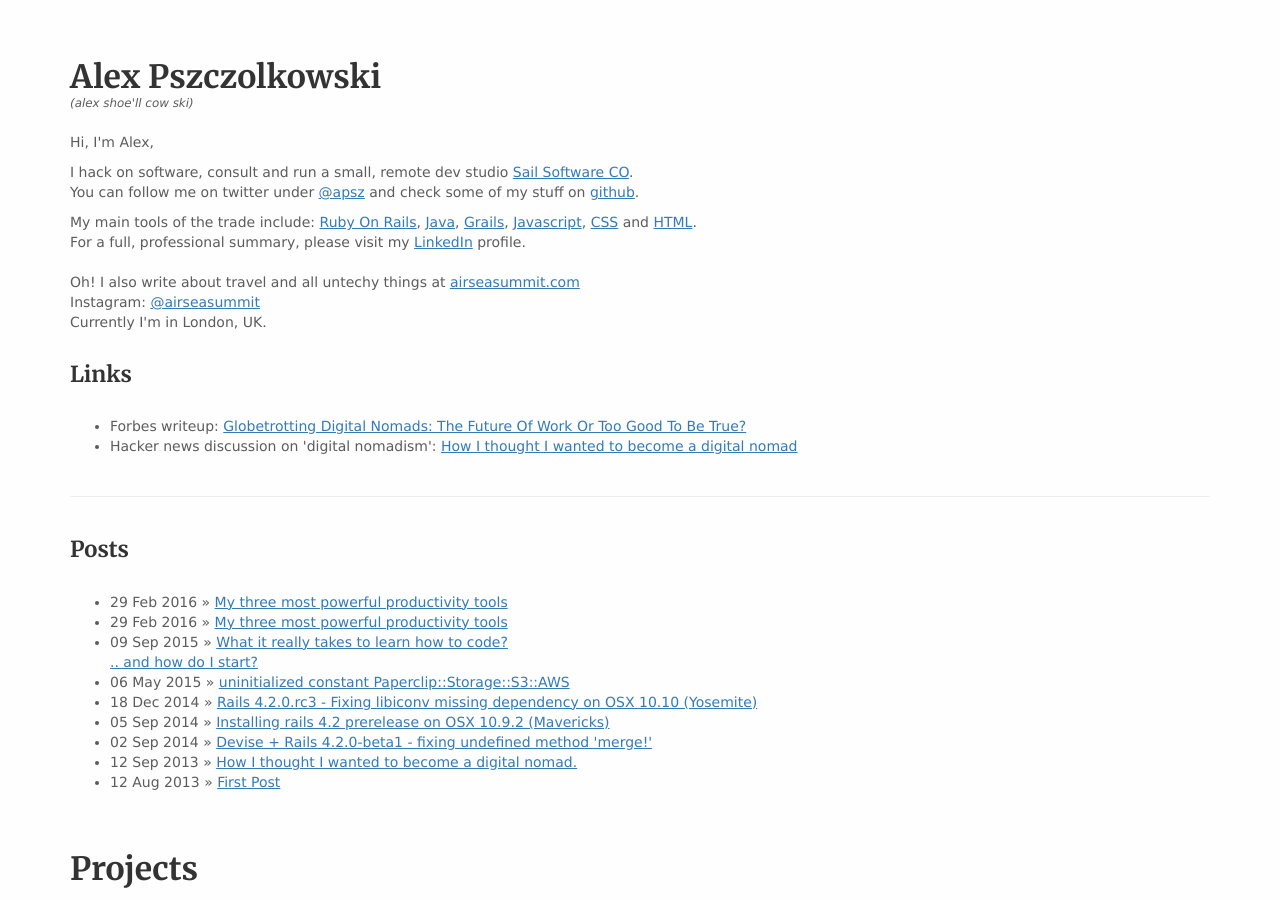
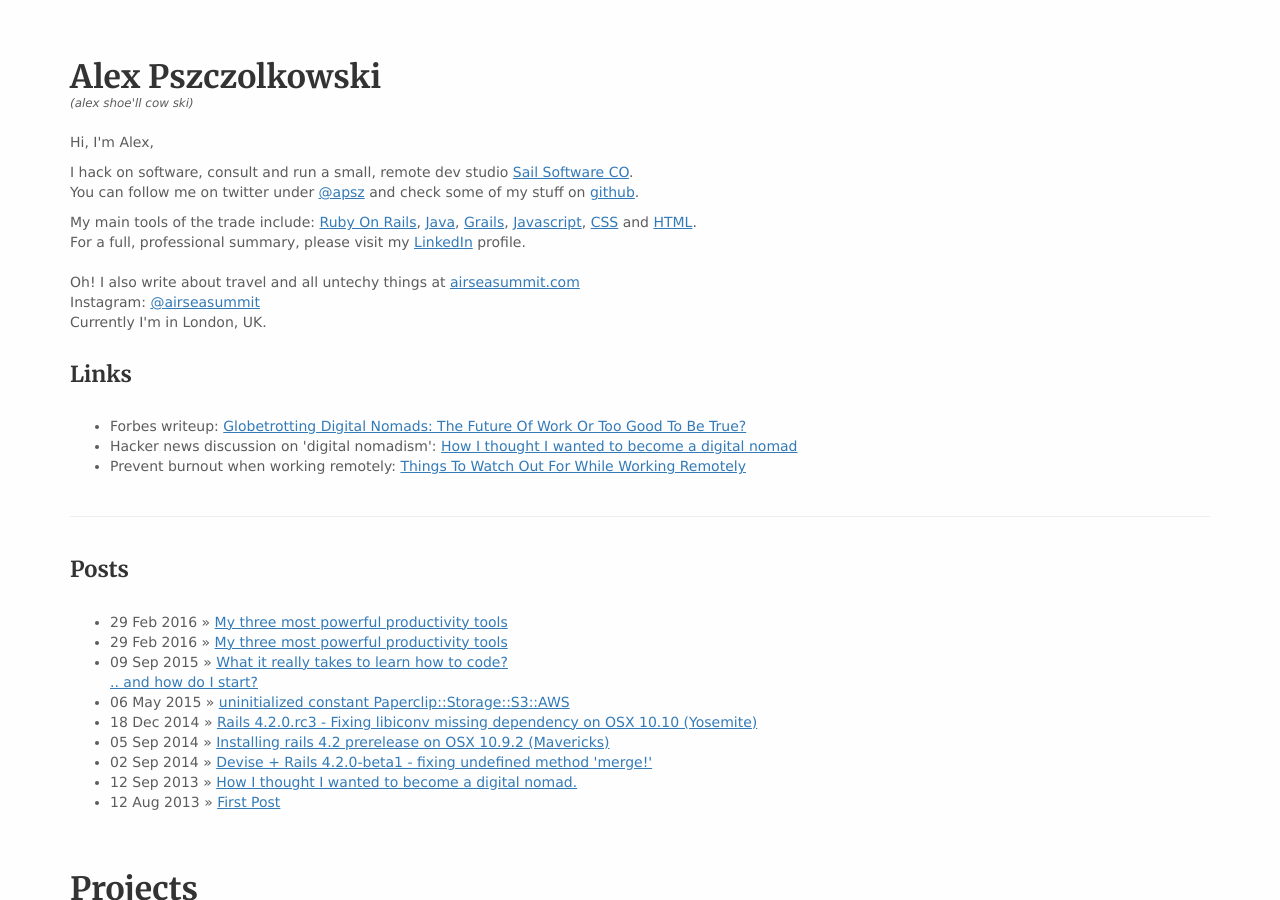
Before and after one commit to alexp/alexp.github.io, a Jekyll site: the page built from index.html, in a window 1280 px wide and 900 px high. Built offline with Jekyll 4.4.1, drawn with Linux system fonts in a browser that asks for light colours; comment, search, counter and statistics services are not loaded.

Commit message:
burnout prevention link

```diff
--- a/index.html
+++ b/index.html
@@ -40,6 +40,7 @@
           <ul>
             <li>Forbes writeup: <a href="http://www.forbes.com/sites/forbesleadershipforum/2015/12/22/globetrotting-digital-nomads-the-future-of-work-or-too-good-to-be-true/">Globetrotting Digital Nomads: The Future Of Work Or Too Good To Be True?</a></li>
             <li>Hacker news discussion on 'digital nomadism': <a href="https://news.ycombinator.com/item?id=6388820">How I thought I wanted to become a digital nomad</a></li>
+            <li>Prevent burnout when working remotely: <a href="https://www.toptal.com/remote/remote-work-burnout-a-cautionary-tale">Things To Watch Out For While Working Remotely</a></li>
           </ul>
         </p>
 
```
